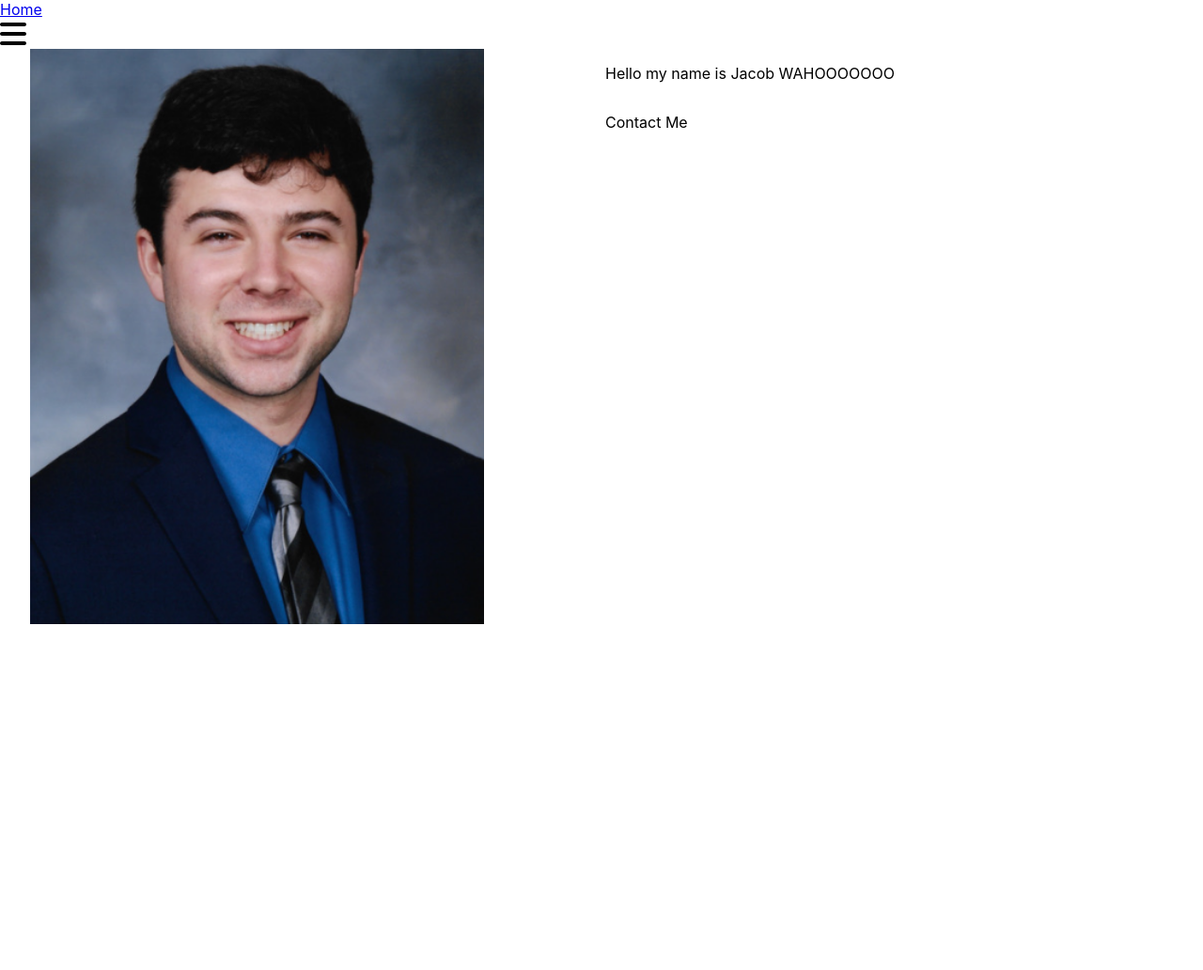
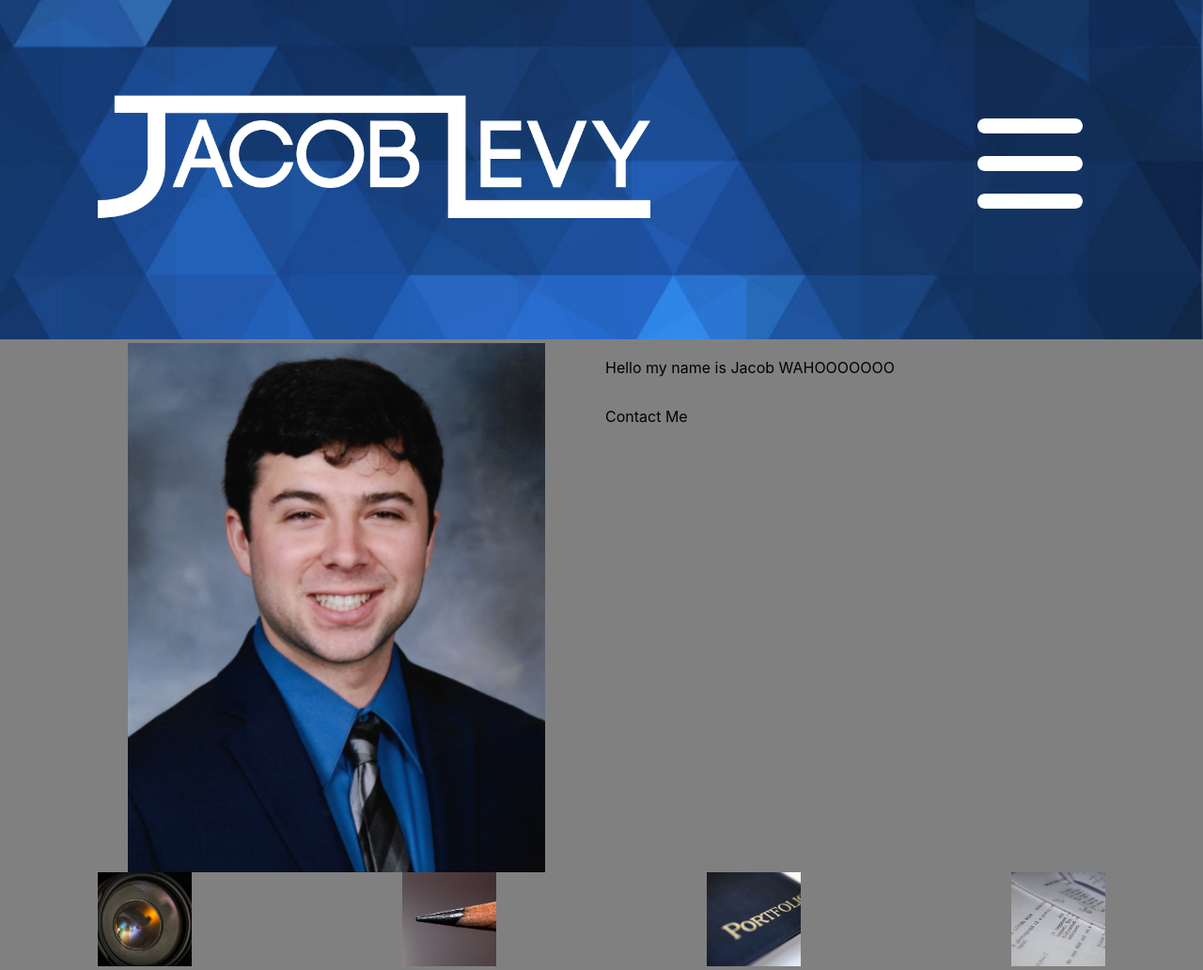
Before and after one commit to PrinceFluffHK/jlevy, a React (Create React App) app: page /#/ in a window 1280 px wide. Shown: the whole page at 94% size. Before the commit the page ends 800 px from the top, so only its background shows below. Built offline with nearby package versions, Linux system fonts and the light colour scheme.

Commit message:
established top bar

```diff
--- a/src/App.js
+++ b/src/App.js
@@ -6,18 +6,20 @@ import TopBar from "./components/TopBar";
 import { pageList } from "./data/links";
 
 function App() {
-    const routeList = pageList.map(page => {
-        return page.route()
-    })
+    const routeList = pageList.map((page) => {
+        return page.route();
+    });
 
     return (
-        <div className="">
+        <div className="" style={{ backgroundColor: "gray" }}>
             <HashRouter>
-                <TopBar/>
-                <Routes>
-                    <Route exact path="/" Component={Homepage} />
-                    {routeList}
-                </Routes>
+                <TopBar />
+                <div style={{overflow: "scroll"}}>
+                    <Routes>
+                        <Route exact path="/" Component={Homepage} />
+                        {routeList}
+                    </Routes>
+                </div>
             </HashRouter>
         </div>
     );
--- /dev/null
+++ b/src/components/Contact.js
@@ -0,0 +1,11 @@
+import React from 'react';
+
+const Contact = (props) => {
+    return (
+        <div>
+            Hello from Contact
+        </div>
+    )
+}
+
+export default Contact
--- a/src/components/Homepage.js
+++ b/src/components/Homepage.js
@@ -1,17 +1,25 @@
 import React from "react";
 import headshot from "../images/pic1.png";
 import { Grid } from "@mui/material";
+import { displayList } from "../data/links";
 
 const Homepage = (props) => {
+    const pageGrid = displayList.map((link) => {
+        return link.gridDisplay();
+    });
+
     return (
-        <div className="margins-mobile">
+        <div>
+            <div className="content-container">
                 <Grid container spacing={1}>
                     <Grid item xs={12} md={6}>
+                        <div className="flex justify-center">
                             <img
                                 className="headshot"
                                 src={headshot}
                                 alt="Headshot of Jacob Levy smiling"
                             />
+                        </div>
                     </Grid>
                     <Grid item xs={12} md={6}>
                         <div id="bioAndLinks" className="flex column">
@@ -21,6 +29,12 @@ const Homepage = (props) => {
                     </Grid>
                 </Grid>
             </div>
+            <div id="other pages">
+                <Grid container spacing={2}>
+                    {pageGrid}
+                </Grid>
+            </div>
+        </div>
     );
 };
 
--- /dev/null
+++ b/src/components/Productions.js
@@ -0,0 +1,11 @@
+import React from 'react';
+
+const Productions = (props) => {
+    return (
+        <div>
+            Hello from Productions
+        </div>
+    )
+}
+
+export default Productions
--- a/src/components/TopBar.js
+++ b/src/components/TopBar.js
@@ -3,6 +3,8 @@ import { Link } from "react-router-dom";
 import { FontAwesomeIcon } from "@fortawesome/react-fontawesome";
 import { faBars, faX } from "@fortawesome/free-solid-svg-icons";
 import { pageList } from "../data/links.js";
+import bannerBg from "../images/JLevy Banner BG.png";
+import bannerText from "../images/Jlevy Banner Text.png";
 
 const TopBar = (props) => {
     const [menuOpen, setMenuOpen] = useState(false);
@@ -13,39 +15,66 @@ const TopBar = (props) => {
             setMenuOpen(false);
         }
     };
-    // console.log(pageList)
+
+    const closeMenu = () => {
+            setMenuOpen(false)
+    }
+
+    const NavMenuIcon = () => {
+        if (menuOpen) {
+            return (
+                <div onClick={handleMenu} className="menu-icon">
+                    <FontAwesomeIcon
+                        icon={faX}
+                        style={{ color: "white" }}
+                        size="2xl"
+                    />
+                </div>
+            );
+        }
+        return (
+            <div onClick={handleMenu} className="menu-icon">
+                <FontAwesomeIcon
+                    icon={faBars}
+                    style={{ color: "white" }}
+                    size="2xl"
+                />
+            </div>
+        );
+    };
+
     const linkList = pageList.map((page) => {
-        return page.menuLink();
+        return <div onClick={handleMenu}>{page.menuLink()}</div>;
     });
 
     const NavMenu = () => {
         if (menuOpen) {
-            return <div>{linkList}</div>;
+            return (
+                <div className="links-container">{linkList}</div>
+            );
         }
         return <></>;
     };
 
-    const NavMenuIcon = () => {
-        if (menuOpen) {
-            return (
-                <div onClick={handleMenu}>
-                    <FontAwesomeIcon icon={faX} style={{}} size="2xl" />
-
-                </div>
-            )
-        }
-        return (
-            <div onClick={handleMenu}>
-                <FontAwesomeIcon icon={faBars} style={{}} size="2xl" />
+    return (
+        // <div className="top-bar-container">
+        <div className="" style={{ position: "relative" }}>
+            <img
+                className="banner-bg"
+                src={bannerBg}
+                alt="Blue stylized banner background"
+            />
+            <div className="banner-text-container">
+                <Link to="/" className="" onClick={closeMenu}>
+                    <img
+                        className="banner-text"
+                        src={bannerText}
+                        alt="Logo with the text 'Jacob Levy'"
+                    />
+                </Link>
             </div>
-        )
-    };
-
-    return (
-        <div className="">
-            <Link to="/">Home</Link>
-            <NavMenuIcon/>
-            <NavMenu/>
+            <NavMenuIcon />
+            <NavMenu />
         </div>
     );
 };
--- a/src/components/Writing.js
+++ /dev/null
@@ -1,11 +0,0 @@
-import React from 'react';
-
-const Writing = (props) => {
-    return (
-        <div>
-            Hello from Writing
-        </div>
-    )
-}
-
-export default Writing
--- a/src/data/links.js
+++ b/src/data/links.js
@@ -7,18 +7,28 @@ import screenplay from "../images/screenplay-2651055_960_720.jpg"
 import Art from "../components/Art";
 import Homepage from "../components/Homepage";
 import Films from "../components/Films";
-import Writing from "../components/Writing";
 import Screenplays from "../components/Screenplays";
+import Contact from "../components/Contact";
+import Productions from "../components/Productions";
 
 export const homePage = new Page("Home", "/", "", Homepage)
-export const filmsPage = new Page("Films", "/films", cameraLens, Films)
+export const contactPage = new Page("Contact", "/contact", "", Contact)
+export const filmsPage = new Page("Short Films", "/films", cameraLens, Films)
 export const artPage = new Page("Art", "/art", pencilTip, Art)
-export const writingPage = new Page("Writing", "/writing", portfolio, Writing)
+export const productionPage = new Page("Productions", "/productions", portfolio, Productions)
 export const screenplayPage = new Page("Screenplays", "/screenplay", screenplay, Screenplays)
 
 export const pageList = [
+    contactPage,
+    screenplayPage,
+    filmsPage,
+    productionPage,
+    artPage,
+]
+
+export const displayList = [
     filmsPage,
     artPage,
-    writingPage,
-    screenplayPage
+    productionPage,
+    screenplayPage,
 ]
--- a/src/models/Page.js
+++ b/src/models/Page.js
@@ -1,27 +1,47 @@
-import React from "react"
-import { Link, Route } from "react-router-dom"
+import { Grid } from "@mui/material";
+import React from "react";
+import { Link, Route } from "react-router-dom";
 
 class Page {
-    constructor (name, link, picture, component) {
-        this.name = name
-        this.link = link
-        this.picture = picture
-        this.component = component
+    constructor(name, link, picture, component) {
+        this.name = name;
+        this.link = link;
+        this.picture = picture;
+        this.component = component;
     }
 
-    menuLink () {
-        return(
-            <Link to={this.link} key={this.name}>
-                {this.name}
+    menuLink() {
+        return (
+            <Link className="link-text" to={this.link} key={this.name}>
+                <p className="">{this.name}</p>
             </Link>
-        )
+        );
     }
 
-    route () {
+    route() {
         return (
-            <Route exact path={this.link} Component={this.component} key={this.name}/>
+            <Route
+                exact
+                path={this.link}
+                Component={this.component}
+                key={this.name}
+            />
+        );
+    }
+
+    gridDisplay() {
+        return(
+            <Grid item xs={6} md={3}>
+                <div className="flex center">
+                    <Link to={this.link} key={this.name}>
+                        <img src={this.picture} className="top-bar-container grid-image">
+
+                        </img>
+                    </Link>
+                </div>
+            </Grid>
         )
     }
 }
 
-export default Page
+export default Page;
--- a/src/scss/_homePage.scss
+++ b/src/scss/_homePage.scss
@@ -2,3 +2,9 @@
     width: 80%;
     height: auto;
 }
+
+.grid-image{
+    height: 100px;
+    width: 100px;
+    object-fit: cover;
+}
--- a/src/scss/_shared.scss
+++ b/src/scss/_shared.scss
@@ -1,13 +1,13 @@
-.margins {
-    &-mobile {
-        margin: 0rem 2rem 0rem 2rem;
-    }
-}
 
 .flex {
     display: flex;
 }
 
+.center {
+    @extend .flex;
+    align-items: center;
+    justify-content: center
+}
 .align-center {
     @extend .flex;
     align-items: center;
@@ -44,3 +44,13 @@
     @extend .flex;
     flex-direction: column;
 }
+
+.content-container{
+    margin: 0rem 5rem 0rem 5rem;
+    display: flex;
+    justify-content: center;
+    @media screen and (max-width: 720px) {
+        margin: 0rem 2rem 0rem 2rem;
+
+    }
+}
--- a/src/scss/_topBar.scss
+++ b/src/scss/_topBar.scss
@@ -0,0 +1,43 @@
+.links-container{
+    // height: 10rem;
+    width: 100%;
+    padding: 1rem 2rem 1rem 2rem;
+    position: absolute;
+    background-color: white;
+    display: flex;
+    flex-direction: column;
+    justify-content: space-around;
+}
+
+.banner-bg{
+    width: 100%;
+    height: auto;
+}
+
+.banner-text{
+    width: 60%;
+    height: auto;
+    &-container{
+        top: 17%;
+        left: 2%;
+        position: absolute;
+    }
+}
+
+.top-bar-container{
+    position: relative;
+}
+
+.menu-icon{
+    position: absolute;
+    top: 30%;
+    right: 10%;
+    font-size: 5vw;
+}
+
+.link-text{
+    text-decoration: none;
+    font-weight: bold;
+    color: #133263;
+    font-size: 20px;
+}
```
Lines whose indentation alone changed are shown as unchanged.
